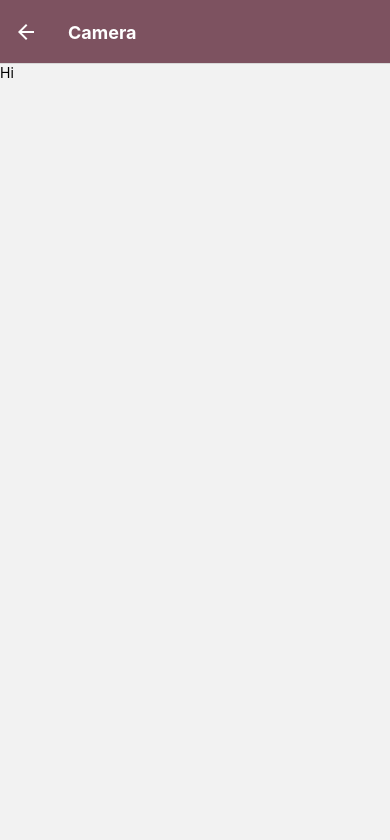
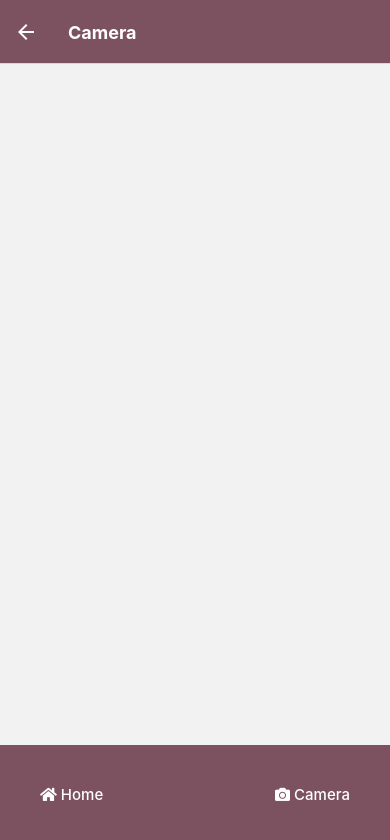
Before and after one commit to Yurem1/Cross-Word-Helper, a React Native app: screen /Camera in a window 390 px wide. Shown: the top 840 px of the page. Built offline with nearby package versions, Linux system fonts and the light colour scheme.

Commit message:
Add navigation bar

```diff
--- a/screens/camera/Camera.tsx
+++ b/screens/camera/Camera.tsx
@@ -1,10 +1,10 @@
 import React, { useState } from 'react';
 import { StyleSheet, View, Image, Text } from 'react-native';
 
-export default function Test(): any {
+import NavBar from '../../main_components/NavBar';
+
+export default function Test({navigation}): React.JSX.Element {
     return (
-        <Text>
-            Hi
-        </Text>
+        <NavBar navigation={navigation}></NavBar>
     )
 }
```
